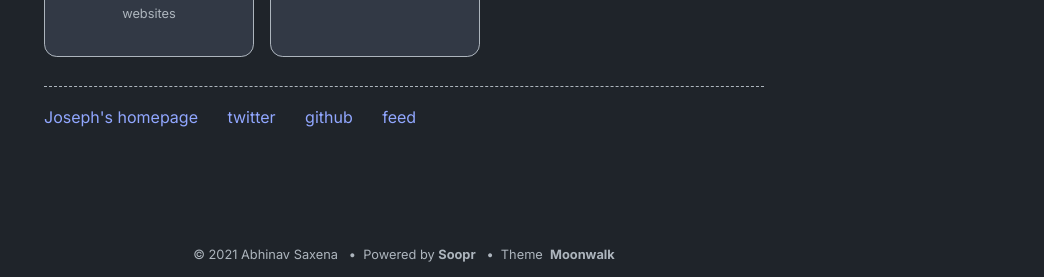
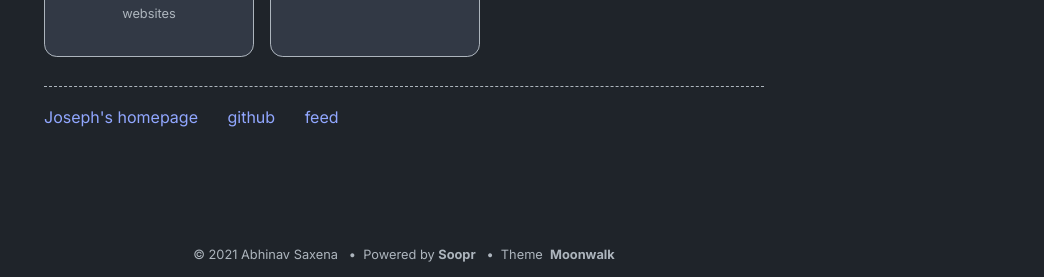
Before and after one commit to stackbit-projects/pleasant-oak-ce82d, a Jekyll site: the page built from index.md, in a window 1280 px wide. Shown: the part 1885-2162 px from the top of the page, without its empty margins (236-1280 px from the left). Built offline with Jekyll 4.4.1, drawn with Linux system fonts in a browser that asks for light colours.

Commit message:
home.yml: Multiple updates: * updated footer_entries * updated title in footer_entries * updated url in footer_entries

```diff
--- a/_data/home.yml
+++ b/_data/home.yml
@@ -53,8 +53,6 @@ old_project_entries:
 footer_entries:
   - title: Joseph's homepage
     url: 'https://github.com/Josef9154'
-  - title: twitter
-    url: 'https://twitter.com/abhinav'
   - title: github
     url: 'https://github.com/abhinavs'
   - title: feed
```
